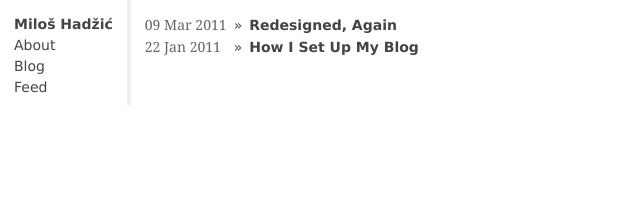
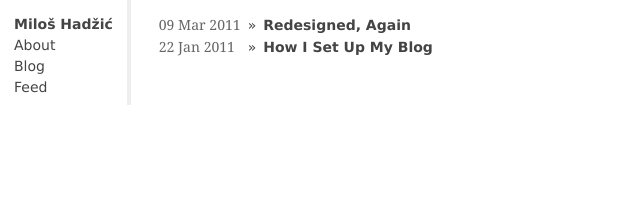
Before and after one commit to miloshadzic/miloshadzic.github.com, a Jekyll site: the page built from blog.html, in a window 1280 px wide. Shown: the top 209 px of the page, without its empty margins (0-640 px from the left). Built offline with Jekyll 4.4.1, drawn with Linux system fonts in a browser that asks for light colours.

```diff
--- a/blog.html
+++ b/blog.html
@@ -2,7 +2,7 @@
 layout: default
 title: Blog Archive
 ---
-<table id="posts">
+<table class="postlist" id="posts">
   {% for post in site.posts %}
     <tr>
       <td class="date">{{ post.date | date_to_string }}</td><td class="arrows">&raquo;</td><td><a href="{{ post.url }}">{{ post.title }}</a></td>
--- a/resources/css/style.css
+++ b/resources/css/style.css
@@ -88,7 +88,7 @@ p{margin-bottom:0.75em;}
 #header a:hover {color:#1693a7; border:0;}
 
 /* Blog post list */
-#posts {margin:1em 0 0 1em; float:left;}
+.postlist {margin:1em 0 0 2em; float:left}
 #posts td {padding-right:0.5em;}
 #posts a {color: #444; border:0;
 -moz-transition:color 0.3s ease-in;
```
Also changed, not shown: index.html (+4 -5 lines).
